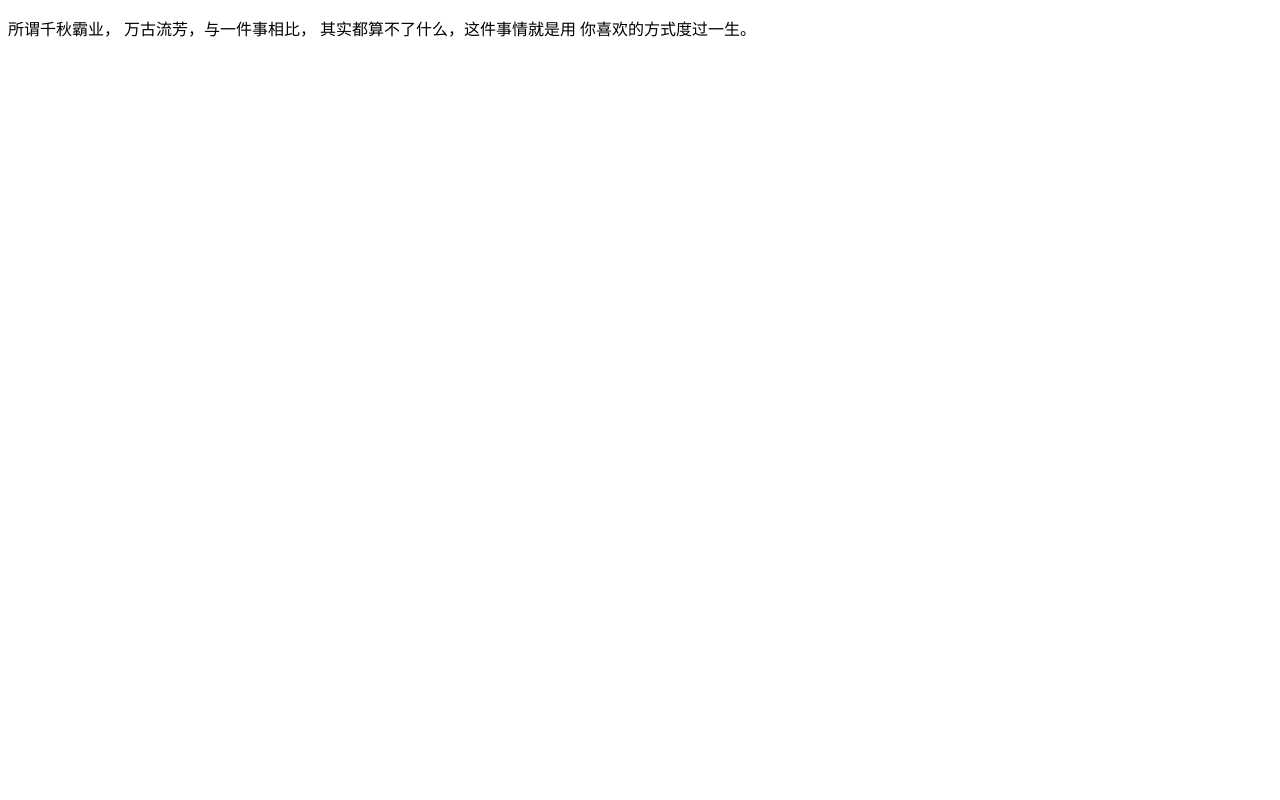
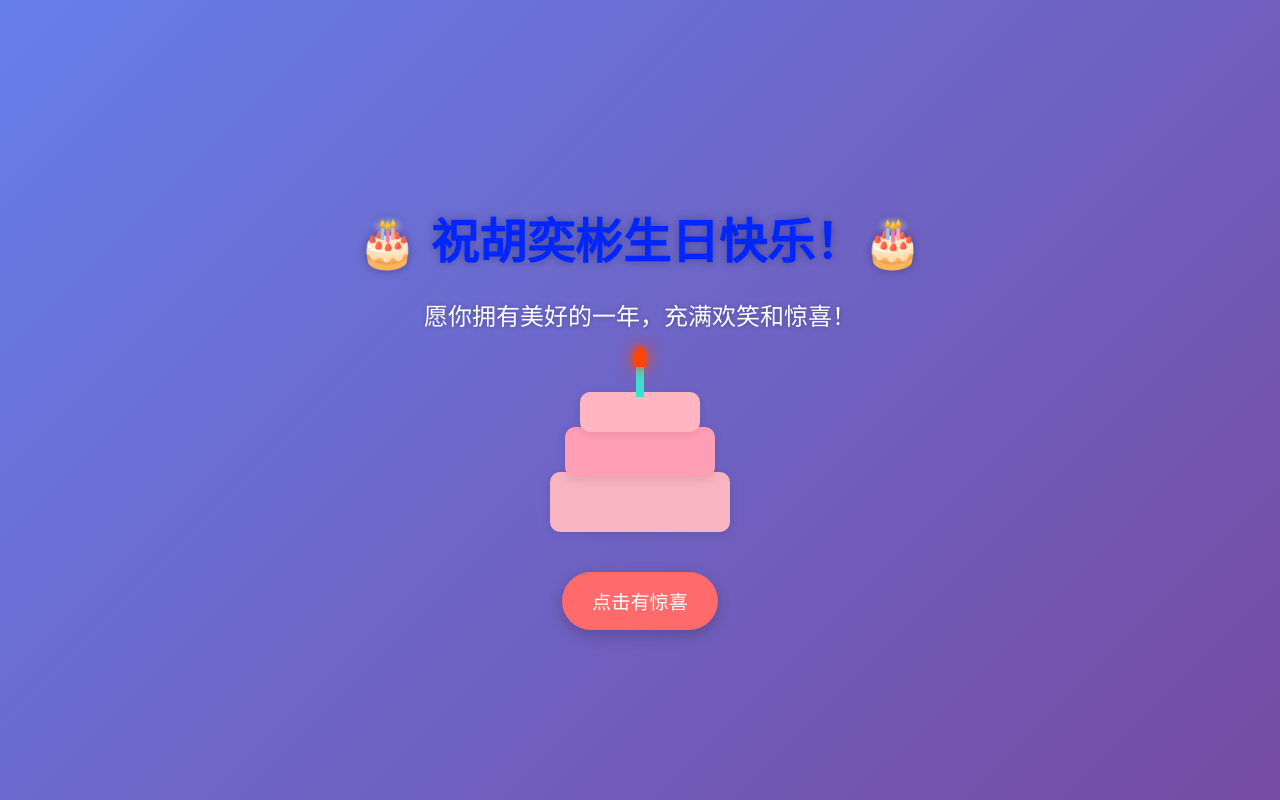
Before and after one commit to Pterosau258/git-demo, a plain HTML site: page index.html in a window 1280 px wide. Drawn offline with Linux system fonts and the light colour scheme.

Commit message:
添加了一些内容

```diff
--- a/index.html
+++ b/index.html
@@ -1,18 +1,124 @@
 <!DOCTYPE html>
-<html lang="en">
+<html lang="zh">
+<head>
+    <meta charset="UTF-8">
+    <meta name="viewport" content="width=device-width, initial-scale=1.0">
+    <title>祝李华生日快乐！</title>
+    <link rel="stylesheet" href="style.css">
+</head>
+<body>
+    <div class="container">
+        <h1 class="birthday-title">🎂 祝胡奕彬生日快乐！🎂</h1>
+        <p class="message">愿你拥有美好的一年，充满欢笑和惊喜！</p>
+        <div class="cake">
+            <div class="layer layer-1"></div>
+            <div class="layer layer-2"></div>
+            <div class="layer layer-3"></div>
+            <div class="candle">
+                <div class="flame"></div>
+            </div>
+        </div>
+        <button id="surpriseBtn">点击有惊喜</button>
+    </div>
 
-<head>
-  <meta charset="UTF-8">
-  <meta name="viewport" content="width=device-width, initial-scale=1.0">
-  <title>Document</title>
-</head>
+    <canvas id="confetti"></canvas>
 
-<body>
-  <p>所谓千秋霸业，
-    万古流芳，与一件事相比，
-    其实都算不了什么，这件事情就是用
-    你喜欢的方式度过一生。
-  </p>
+    <script>
+        // 蛋糕点击效果
+        const cake = document.querySelector('.cake');
+        const candle = document.querySelector('.candle');
+        const flame = document.querySelector('.flame');
+
+        cake.addEventListener('click', () => {
+            flame.classList.toggle('out');
+            if (flame.classList.contains('out')) {
+                setTimeout(() => {
+                    flame.style.display = 'none';
+                }, 500);
+            } else {
+                flame.style.display = 'block';
+                setTimeout(() => {
+                    flame.classList.remove('out');
+                }, 10);
+            }
+        });
+
+        // 惊喜按钮
+        const surpriseBtn = document.getElementById('surpriseBtn');
+        const confettiCanvas = document.getElementById('confetti');
+
+        // 设置画布尺寸
+        function resizeCanvas() {
+            confettiCanvas.width = window.innerWidth;
+            confettiCanvas.height = window.innerHeight;
+        }
+
+        window.addEventListener('resize', resizeCanvas);
+        resizeCanvas();
+
+        surpriseBtn.addEventListener('click', () => {
+            createConfetti();
+        });
+
+        // 彩色纸屑效果
+        function createConfetti() {
+            const ctx = confettiCanvas.getContext('2d');
+            const particles = [];
+            const particleCount = 300;
+            const colors = ['#ff0000', '#00ff00', '#0000ff', '#ffff00', '#ff00ff', '#00ffff', '#ff8000'];
+
+            // 初始化粒子
+            for (let i = 0; i < particleCount; i++) {
+                particles.push({
+                    x: Math.random() * confettiCanvas.width,
+                    y: -20,
+                    radius: Math.random() * 5 + 2,
+                    color: colors[Math.floor(Math.random() * colors.length)],
+                    speed: Math.random() * 3 + 2,
+                    angle: Math.random() * Math.PI * 2,
+                    angularVelocity: Math.random() * 0.2 - 0.1
+                });
+            }
+
+            // 动画循环
+            function animate() {
+                ctx.clearRect(0, 0, confettiCanvas.width, confettiCanvas.height);
+
+                let activeParticles = 0;
+
+                for (let i = 0; i < particles.length; i++) {
+                    const p = particles[i];
+
+                    p.y += p.speed;
+                    p.x += Math.sin(p.angle);
+                    p.angle += p.angularVelocity;
+
+                    if (p.y < confettiCanvas.height) {
+                        activeParticles++;
+                    }
+
+                    ctx.beginPath();
+                    ctx.arc(p.x, p.y, p.radius, 0, Math.PI * 2);
+                    ctx.fillStyle = p.color;
+                    ctx.fill();
+                }
+
+                if (activeParticles > 0) {
+                    requestAnimationFrame(animate);
+                } else {
+                    ctx.clearRect(0, 0, confettiCanvas.width, confettiCanvas.height);
+                }
+            }
+
+            animate();
+        }
+
+        // 标题动画
+        const title = document.querySelector('.birthday-title');
+        setInterval(() => {
+            const colors = ['#ff0000', '#ff8000', '#ffff00', '#00ff00', '#0080ff', '#0000ff', '#8000ff'];
+            title.style.color = colors[Math.floor(Math.random() * colors.length)];
+        }, 1000);
+    </script>
 </body>
-
 </html>
--- a/style.css
+++ b/style.css
@@ -0,0 +1,153 @@
+/* 基础样式 */
+body {
+    margin: 0;
+    padding: 0;
+    font-family: 'Arial', sans-serif;
+    background: linear-gradient(135deg, #667eea 0%, #764ba2 100%);
+    min-height: 100vh;
+    display: flex;
+    justify-content: center;
+    align-items: center;
+    overflow-x: hidden;
+}
+
+.container {
+    text-align: center;
+    z-index: 10;
+    position: relative;
+}
+
+/* 标题样式 */
+.birthday-title {
+    font-size: 3rem;
+    color: #fff;
+    text-shadow: 0 0 10px rgba(0, 0, 0, 0.3);
+    margin-bottom: 20px;
+    transition: color 0.5s ease;
+}
+
+/* 消息样式 */
+.message {
+    font-size: 1.5rem;
+    color: #fff;
+    margin-bottom: 40px;
+    text-shadow: 0 0 5px rgba(0, 0, 0, 0.3);
+}
+
+/* 蛋糕样式 */
+.cake {
+    position: relative;
+    width: 200px;
+    height: 160px;
+    margin: 0 auto 40px;
+    cursor: pointer;
+}
+
+.layer {
+    position: absolute;
+    border-radius: 10px;
+    left: 50%;
+    transform: translateX(-50%);
+}
+
+.layer-1 {
+    width: 180px;
+    height: 60px;
+    background: #f8b4c1;
+    bottom: 0;
+    box-shadow: 0 2px 10px rgba(0, 0, 0, 0.1);
+}
+
+.layer-2 {
+    width: 150px;
+    height: 50px;
+    background: #ff9eb5;
+    bottom: 55px;
+    box-shadow: 0 2px 10px rgba(0, 0, 0, 0.1);
+}
+
+.layer-3 {
+    width: 120px;
+    height: 40px;
+    background: #ffb6c1;
+    bottom: 100px;
+    box-shadow: 0 2px 10px rgba(0, 0, 0, 0.1);
+}
+
+/* 蜡烛样式 */
+.candle {
+    position: absolute;
+    width: 8px;
+    height: 30px;
+    background: #40e0d0;
+    bottom: 135px;
+    left: 50%;
+    transform: translateX(-50%);
+    z-index: 2;
+}
+
+/* 火焰样式 */
+.flame {
+    position: absolute;
+    width: 12px;
+    height: 20px;
+    background: #ff4500;
+    border-radius: 50% 50% 20% 20%;
+    bottom: 30px;
+    left: 50%;
+    transform: translateX(-50%);
+    box-shadow: 0 0 10px #ff4500, 0 0 20px #ff4500;
+    animation: flicker 0.5s infinite alternate;
+    transition: all 0.5s ease;
+}
+
+.flame.out {
+    transform: translateX(-50%) scale(0);
+    opacity: 0;
+}
+
+/* 火焰闪烁动画 */
+@keyframes flicker {
+    0% {
+        transform: translateX(-50%) scale(1);
+        box-shadow: 0 0 10px #ff4500, 0 0 20px #ff4500;
+    }
+    100% {
+        transform: translateX(-50%) scale(1.1, 0.9);
+        box-shadow: 0 0 15px #ff4500, 0 0 30px #ff4500;
+    }
+}
+
+/* 按钮样式 */
+#surpriseBtn {
+    background: #ff6b6b;
+    color: white;
+    border: none;
+    padding: 15px 30px;
+    font-size: 1.2rem;
+    border-radius: 50px;
+    cursor: pointer;
+    box-shadow: 0 5px 15px rgba(0, 0, 0, 0.2);
+    transition: all 0.3s ease;
+}
+
+#surpriseBtn:hover {
+    background: #ff5252;
+    transform: translateY(-3px);
+    box-shadow: 0 8px 20px rgba(0, 0, 0, 0.3);
+}
+
+#surpriseBtn:active {
+    transform: translateY(1px);
+}
+
+/* 彩色纸屑画布 */
+#confetti {
+    position: fixed;
+    top: 0;
+    left: 0;
+    width: 100%;
+    height: 100%;
+    pointer-events: none;
+    z-index: 1;
+}
```
